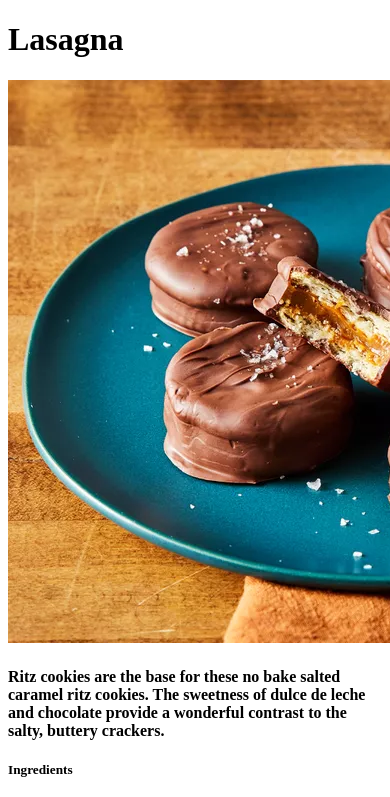
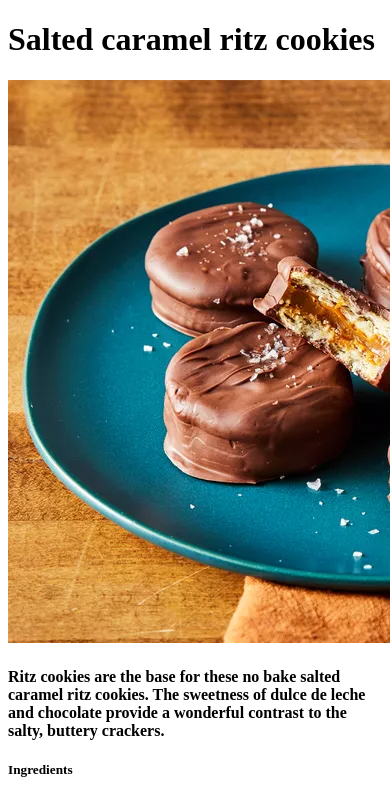
Before and after one commit to PauloMoreira003/odin-recipes, a plain HTML site: page recipes/salted_caramel_ritz_cookies.html in a window 390 px wide. Shown: the top 797 px of the page. Drawn offline with Linux system fonts and the light colour scheme.

Commit message:
Fix hamburger image and cookies heading

```diff
--- a/recipes/salted_caramel_ritz_cookies.html
+++ b/recipes/salted_caramel_ritz_cookies.html
@@ -5,7 +5,7 @@
         <title>Salted caramel ritz cookies</title>
     </head>
     <body>
-        <h1>Lasagna</h1>
+        <h1>Salted caramel ritz cookies</h1>
         <img src="../images/salted_caramel_ritz_cookies.webp" alt="Blue dish with some cookies">
         <h4>Ritz cookies are the base for these no bake salted caramel ritz cookies. The sweetness of dulce de leche and chocolate provide a wonderful contrast to the salty, buttery crackers.</h4>
         <h5>Ingredients</h5>
```
Also changed, not shown: recipes/hamburger.html (+1 -1 lines).
